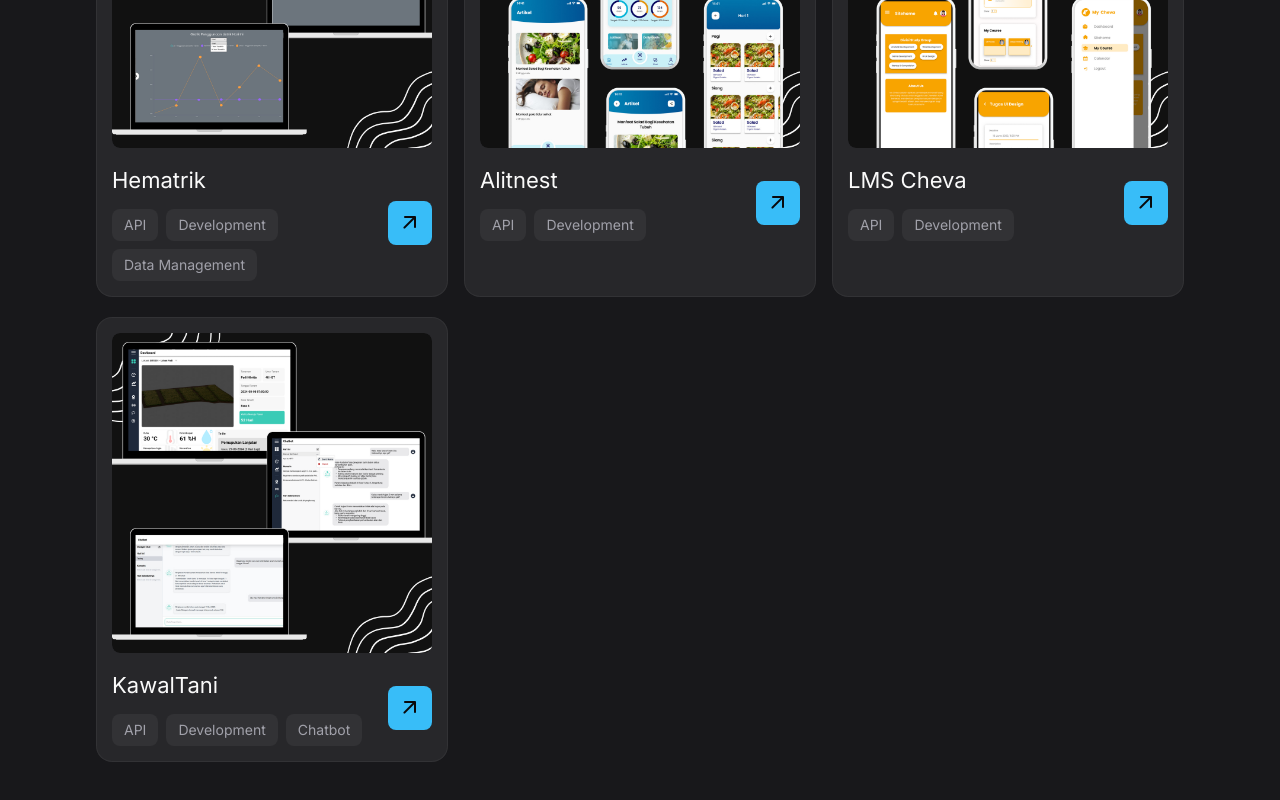
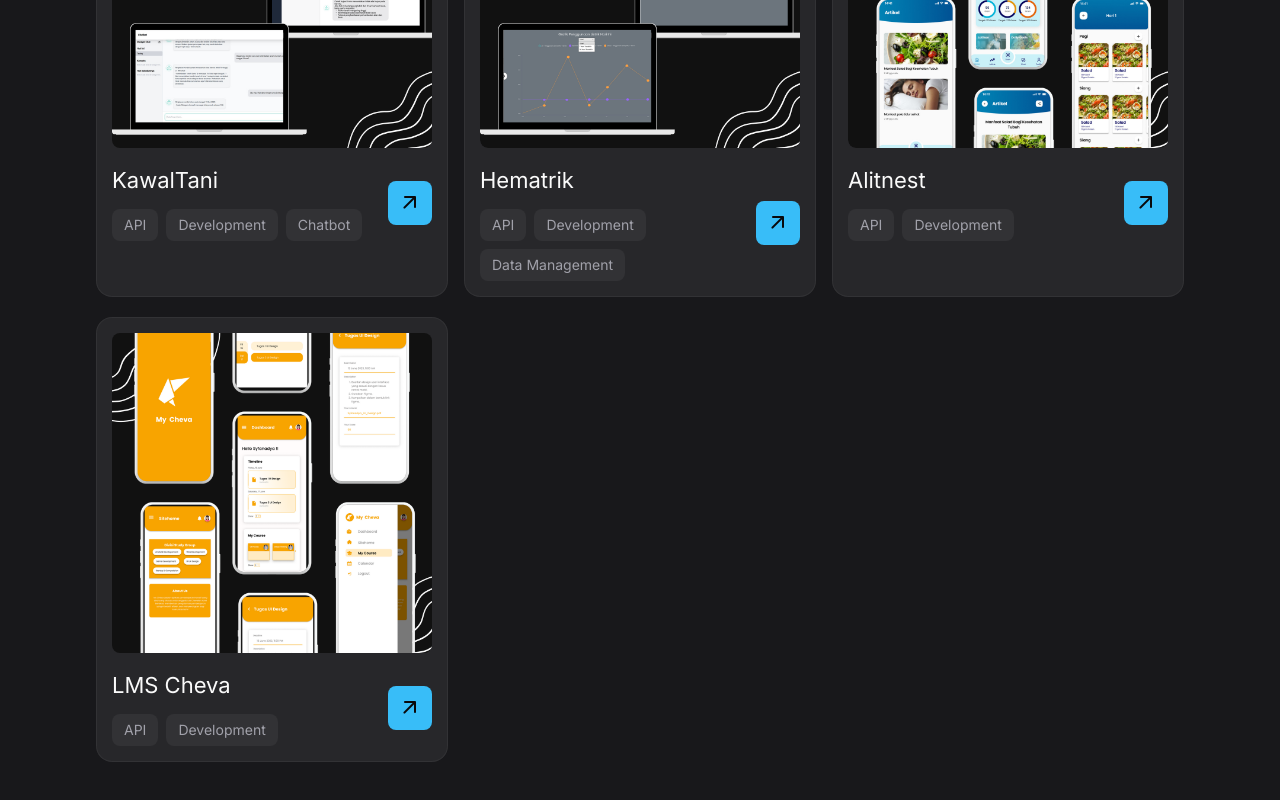
Before and after one commit to vinanamira/portfolio, a React (Vite) app: page / in a window 1280 px wide. Shown: the part 1990-2790 px from the top of the page. Built offline with nearby package versions, Linux system fonts and the light colour scheme.

Commit message:
Fix: Edited work project

```diff
--- a/src/components/Work.jsx
+++ b/src/components/Work.jsx
@@ -4,40 +4,40 @@
  */
 
 import ProjectCard from "./ProjectCard";
-import Project1 from "../images/project-1.png";
-import Project2 from "../images/project-2.png";
-import Project3 from "../images/project-3.png";
-import Project4 from "../images/project-4.png";
+import Hematrik from "../images/project-1.png";
+import Alitnest from "../images/project-2.png";
+import Cheva from "../images/project-3.png";
+import KawalTani from "../images/project-4.png";
 
 /**
  * Components
  */
 
 const works = [
+   {
+      imgSrc: KawalTani,
+      title: 'KawalTani',
+      tags: ['API', 'Development', 'Chatbot'],
+      projectLink: 'https://github.com/vinanamira/kawaltani-chatbot-be'
+    },
     {
-      imgSrc: Project1,
+      imgSrc: Hematrik,
       title: 'Hematrik',
       tags: ['API', 'Development', 'Data Management'],
       projectLink: 'https://github.com/vinanamira/hematrik-be'
     },
     {
-      imgSrc: Project2,
+      imgSrc: Alitnest,
       title: 'Alitnest',
       tags: ['API', 'Development'],
       projectLink: 'https://github.com/vinanamira/alitnest-be'
     },
     {
-      imgSrc: Project3,
+      imgSrc: Cheva,
       title: 'LMS Cheva',
       tags: ['API', 'Development'],
       projectLink: 'https://github.com/vinanamira/lms-cheva-be'
     },
-    {
-      imgSrc: Project4,
-      title: 'KawalTani',
-      tags: ['API', 'Development', 'Chatbot'],
-      projectLink: 'https://github.com/vinanamira/kawaltani-chatbot-be'
-    }
 ];
 
 const Work = () => {
```
